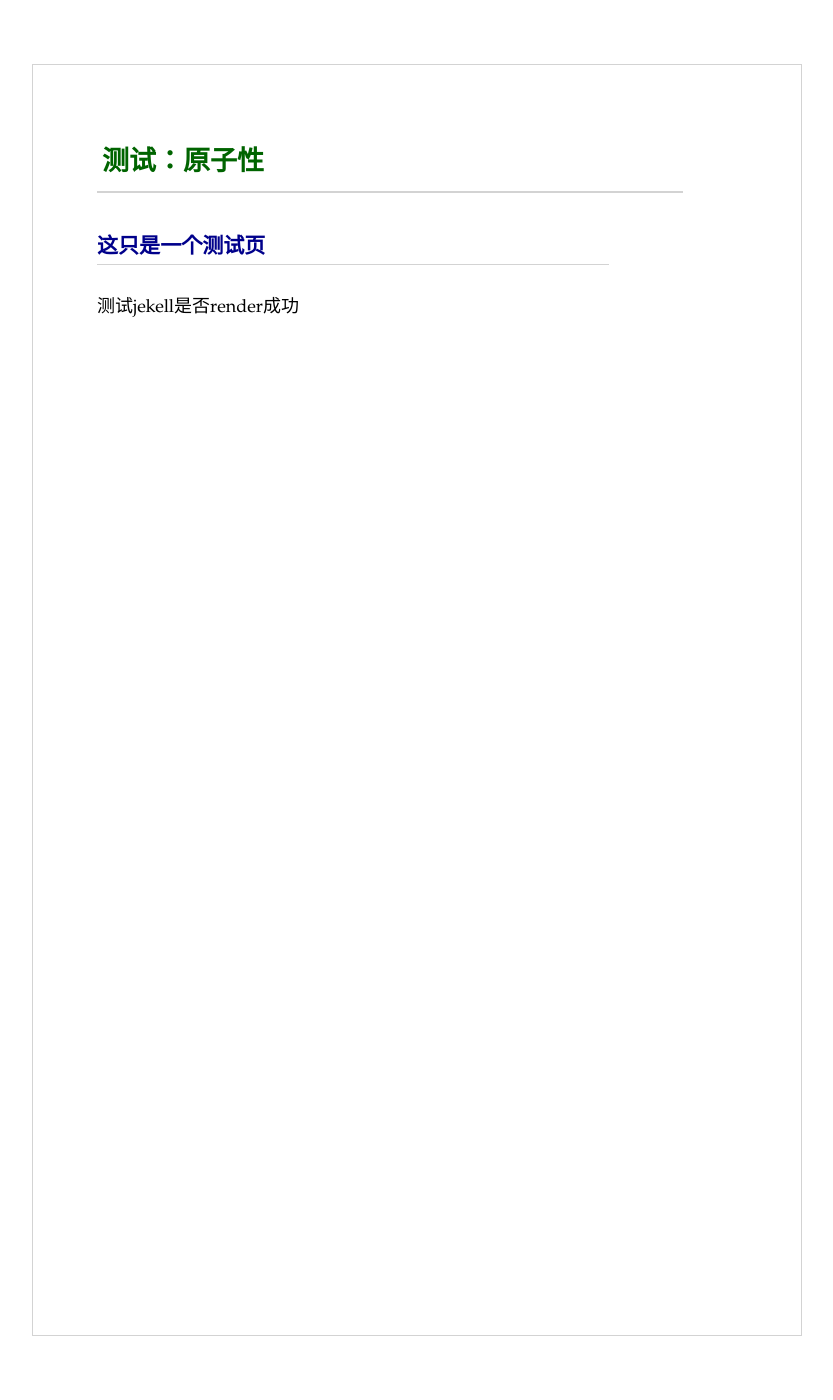
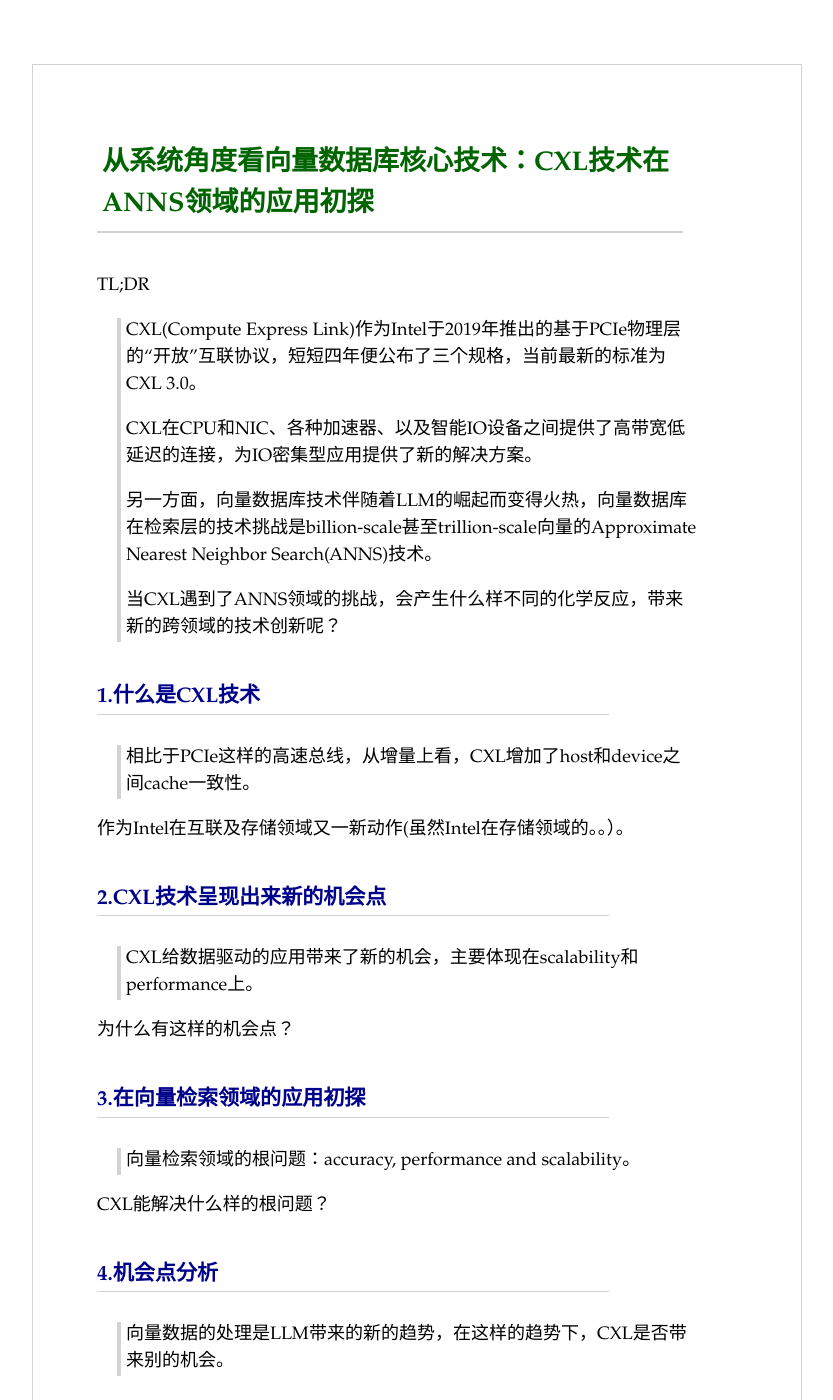
Before and after one commit to wshi/wshi.github.io, a Jekyll site: the page built from _posts/2014-01-10-new-post.md, in a window 1280 px wide and 1400 px high. Shown: the whole window, without its empty margins (224-1057 px from the left). Built offline with Jekyll 4.4.1, drawn with Linux system fonts in a browser that asks for light colours; Markdown is read by kramdown in place of the engine named in the settings; some of the changed text lies outside the part shown.

Commit message:
new blog for vector db

```diff
--- a/_posts/2014-01-10-new-post.md
+++ b/_posts/2014-01-10-new-post.md
@@ -1,9 +1,55 @@
 ---
 layout: blog
-title: "测试：原子性"
-category: "Transaction"
+title: "从系统角度看向量数据库核心技术：CXL技术在ANNS领域的应用初探"
+category: "Vector"
 
 ---
-###这只是一个测试页
+TL;DR
 
-测试jekell是否render成功
+> CXL(Compute Express Link)作为Intel于2019年推出的基于PCIe物理层的“开放”互联协议，短短四年便公布了三个规格，当前最新的标准为CXL 3.0。
+>
+> CXL在CPU和NIC、各种加速器、以及智能IO设备之间提供了高带宽低延迟的连接，为IO密集型应用提供了新的解决方案。
+>
+> 另一方面，向量数据库技术伴随着LLM的崛起而变得火热，向量数据库在检索层的技术挑战是billion-scale甚至trillion-scale向量的Approximate Nearest Neighbor Search(ANNS)技术。
+>
+> 当CXL遇到了ANNS领域的挑战，会产生什么样不同的化学反应，带来新的跨领域的技术创新呢？
+
+### 1.什么是CXL技术
+
+> 相比于PCIe这样的高速总线，从增量上看，CXL增加了host和device之间cache一致性。
+
+作为Intel在互联及存储领域又一新动作(虽然Intel在存储领域的。。）。
+
+### 2.CXL技术呈现出来新的机会点
+
+> CXL给数据驱动的应用带来了新的机会，主要体现在scalability和performance上。
+
+为什么有这样的机会点？
+
+### 3.在向量检索领域的应用初探
+
+> 向量检索领域的根问题：accuracy, performance and scalability。
+
+CXL能解决什么样的根问题？
+
+### 4.机会点分析
+
+> 向量数据的处理是LLM带来的新的趋势，在这样的趋势下，CXL是否带来别的机会。
+
+。
+
+### 5.CXL与NVLink，我司的灵渠等技术对比
+
+> 根本差异。
+
+使用。
+
+参考文献
+
+[1] [Compute Express Link™ (CXL™): A Coherent Interface for Ultra-High-Speed Transfers](https://www.dmtf.org/sites/default/files/CXL_Overview_Virtual_DMTF_APTS_July_2020.pdf), July, 2020.
+
+[2] [HOT CHIPS: CXL Tutorial](https://community.cadence.com/cadence_blogs_8/b/breakfast-bytes/posts/hot-chips-cxl-tutorial), Aug, 2022.
+
+[3] [CXL 3.0 – Everything You Need To Know](https://www.logic-fruit.com/blog/cxl/cxl-3-0/), July, 2023.
+
+[4] [CXL-ANNS: Software-Hardware Collaborative Memory Disaggregation and Computation for Billion-Scale Approximate Nearest Neighbor Search](https://www.usenix.org/conference/atc23/presentation/jang), USENIX ATC 2023.
```
